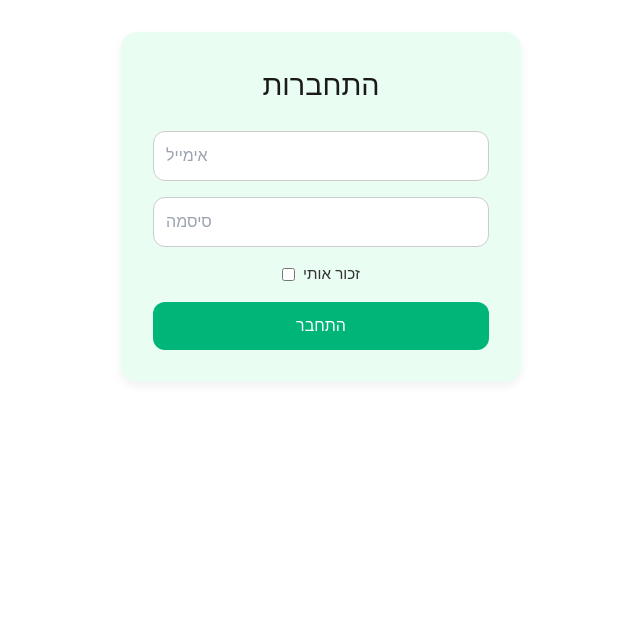
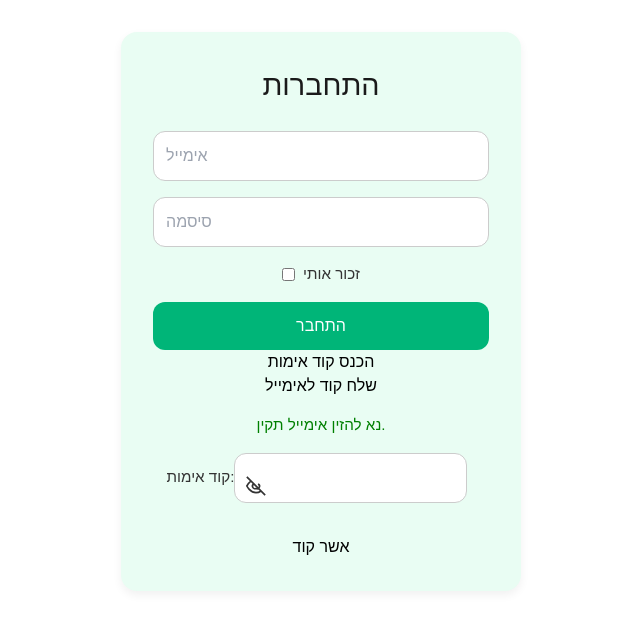
Before and after one commit to tamar0583235240/Temp-Project, a React (Create React App) app in the folder packages/frontend/: page /login in a window 1280 px wide. Shown: the top 630 px of the page, without its empty margins (319-959 px from the left). Built offline with nearby package versions, Linux system fonts and the light colour scheme.

Commit message:
adding real email sending

```diff
--- a/packages/frontend/src/features/auth/components/CodeVerificationScreen.jsx
+++ b/packages/frontend/src/features/auth/components/CodeVerificationScreen.jsx
@@ -69,7 +69,7 @@ const CodeVerificationScreen = ({ email, onSuccess }) => {
             <div >
                 <h3>הכנס קוד אימות</h3>
                 <button onClick={() => { sendCodeToEmail(); }} >שלח קוד לאימייל</button><br />
-                {isCodeSent && (<p className="code-verification-message">{message}</p>)}
+                {message && (<p className="code-verification-message">{message}</p>)}
                 <div>
                     <label>
                         קוד אימות:<br />
--- a/packages/frontend/src/features/auth/components/LoginForm.tsx
+++ b/packages/frontend/src/features/auth/components/LoginForm.tsx
@@ -16,8 +16,8 @@ const LoginForm = () => {
   const [login, { data, isLoading, isError, error, isSuccess }] = useLoginMutation();
 
 
-  const [showValidation, setShowValidation] = useState(false);//לשנות לfalse
-  const [tempEmail, setTempEmail] = useState("ertyu@rt.tyu");
+  const [showValidation, setShowValidation] = useState(true);
+  const [tempEmail, setTempEmail] = useState("");
   const navigate = useNavigate();
 
   const handleSubmit = async (e: React.FormEvent) => {
@@ -30,12 +30,12 @@ const LoginForm = () => {
         setShowValidation(true);
         setTempEmail(email);
       } else {
-        setShowValidation(false);//false
+        setShowValidation(false);
       }
     });
   } catch (err) {
       console.error('Login error:', err);
-      setShowValidation(false);//false
+      setShowValidation(false);
     }
   };
 
```
Also changed, not shown: 1 other file (tests, documents, lock files or other folders).
